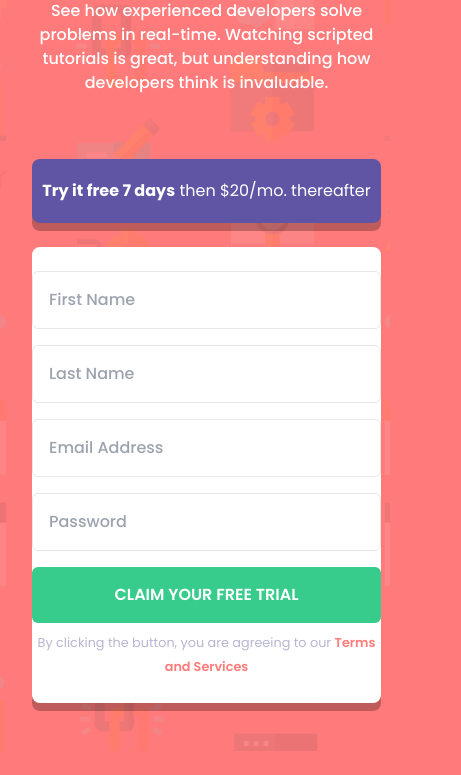
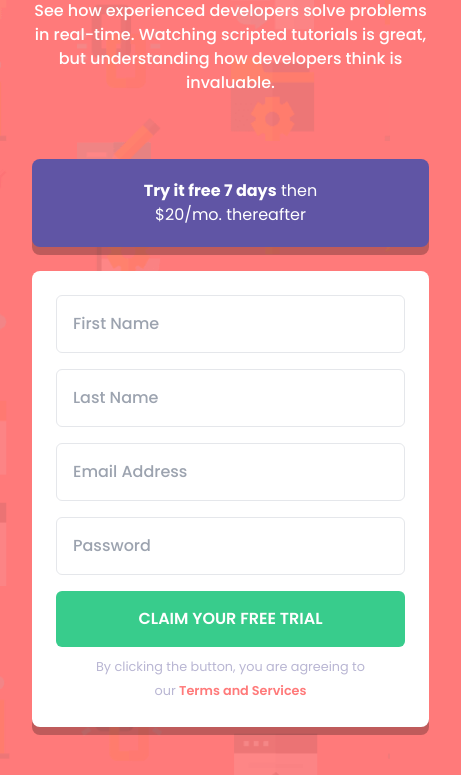
Before and after one commit to ferdinandoaspro/intro-sign-up, a website: page index.html in a window 390 px wide. Shown: the part 193-968 px from the top of the page, 461 px wide, since content can reach past the window. Before the commit the page ends 944 px from the top, so only its background shows below. Drawn offline with Linux system fonts and the light colour scheme.

Commit message:
update index.html

```diff
--- a/index.html
+++ b/index.html
@@ -10,7 +10,7 @@
   <link href="https://fonts.googleapis.com/css2?family=Poppins:wght@400;500;600;700&display=swap" rel="stylesheet">
   <title>Frontend Mentor | Intro component with sign up form</title>
 </head>
-<body class="min-h-screen max-w-full bg-mobile bg-cover bg-origin-content bg-no-repeat bg-red grid place-items-center font-poppins box-border">
+<body class="min-h-screen max-w-full bg-mobile bg-cover bg-origin-content bg-origin-padding bg-no-repeat bg-red grid place-items-center font-poppins box-border">
   <main class="flex flex-col text-white gap-y-16 px-8 pt-24 pb-12">
     <div class="text-center flex flex-col gap-y-6">
       <h1 class="text-3xl font-bold">Learn to code by watching others</h1>
@@ -19,9 +19,9 @@
     </div>
     <div class="text-center flex flex-col gap-y-6 drop-shadow-[0_8px_0_rgba(0,0,0,0.25)]">
       <div class="bg-blue rounded-lg">
-        <p class="py-5"><span class="font-bold">Try it free 7 days</span> then $20/mo. thereafter</p>
+        <p class="py-5 px-20"><span class="font-bold">Try it free 7 days</span> then $20/mo. thereafter</p>
       </div>
-      <div class="flex flex-col bg-white py-6 gap-y-2 rounded-lg">
+      <div class="flex flex-col bg-white px-6 py-6 gap-y-2 rounded-lg">
         <form class="flex flex-col gap-y-4">
           <input type="text" placeholder="First Name" class="px-4 py-4 text-dark-blue border-[1px] rounded-md placeholder:font-medium font-medium focus:outline-grayish-blue">
           <input type="text" placeholder="Last Name" class="px-4 py-4 text-dark-blue border-[1px] rounded-md placeholder:font-medium font-medium focus:outline-grayish-blue">
@@ -29,7 +29,7 @@
           <input type="password" placeholder="Password" class="px-4 py-4 text-dark-blue border-[1px] rounded-md placeholder:font-medium font-medium focus:outline-grayish-blue">
           <button class="bg-green py-4 active:opacity-60 rounded-md font-semibold">CLAIM YOUR FREE TRIAL</button>
         </form>
-        <p class="text-grayish-blue text-[0.8rem] leading-6">By clicking the button, you are agreeing to our <span class="text-red font-semibold">Terms and Services</span></p>
+        <p class="text-grayish-blue text-[0.8rem] leading-6 px-10">By clicking the button, you are agreeing to our <span class="text-red font-semibold">Terms and Services</span></p>
       </div>
     </div>
   </main>
```
Also changed, not shown: dist/output.css.
